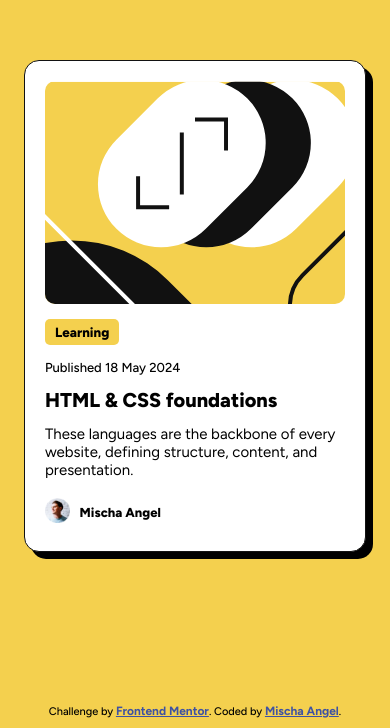
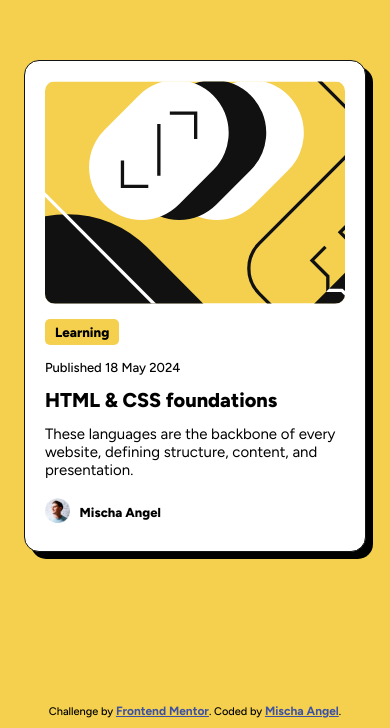
Before and after one commit to OfficialKzAngel/main, a plain HTML site: page index.html in a window 390 px wide. Shown: the part 116-844 px from the top of the page. Drawn offline with Linux system fonts and the light colour scheme.

Commit message:
Update style.css

```diff
--- a/assets/css/style.css
+++ b/assets/css/style.css
@@ -45,8 +45,7 @@ html, body {
 }
 
 .illust img {
-    width: fit-content;
-    height: 110%;
+    object-fit: cover;
 }
 
 .card h5 {
@@ -107,8 +106,4 @@ html, body {
     .card {
         height: 450px;
     }
-
-    .illust img{
-        height: 120%;
-    }
 }
```
